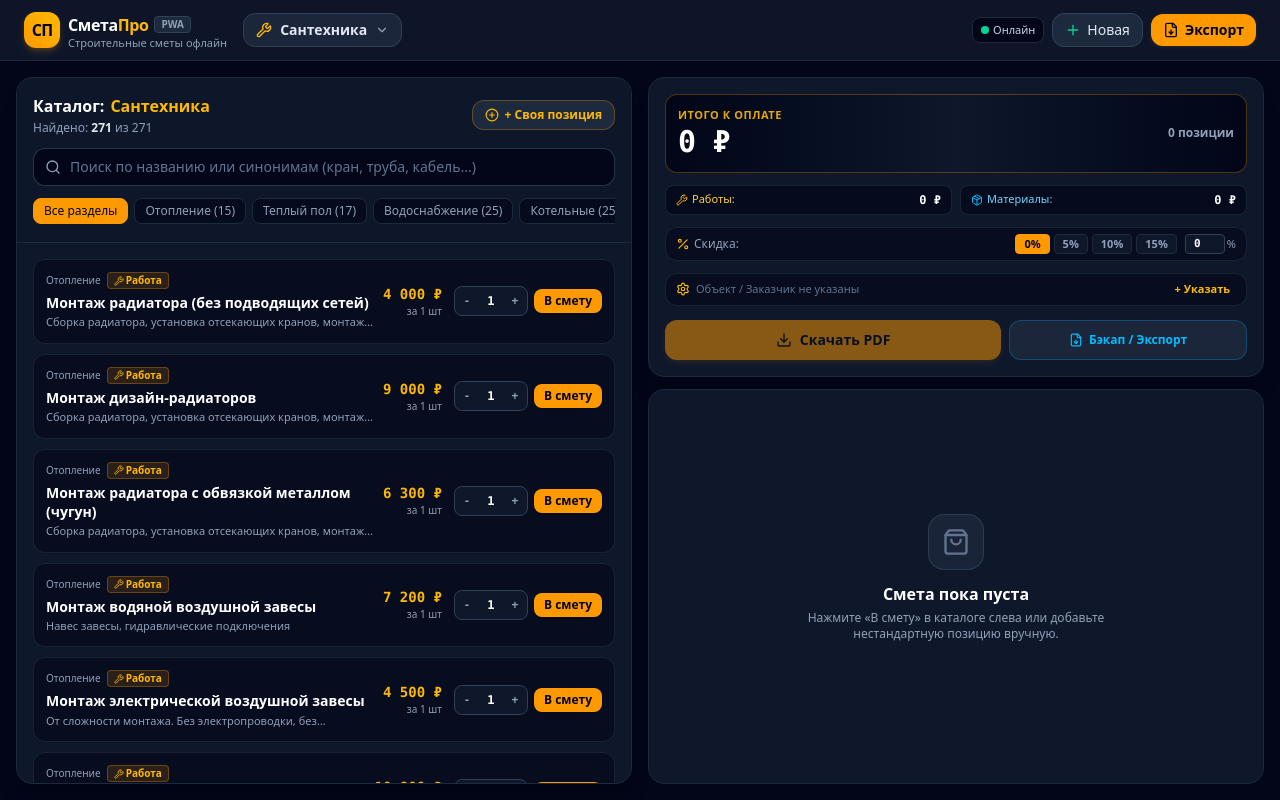
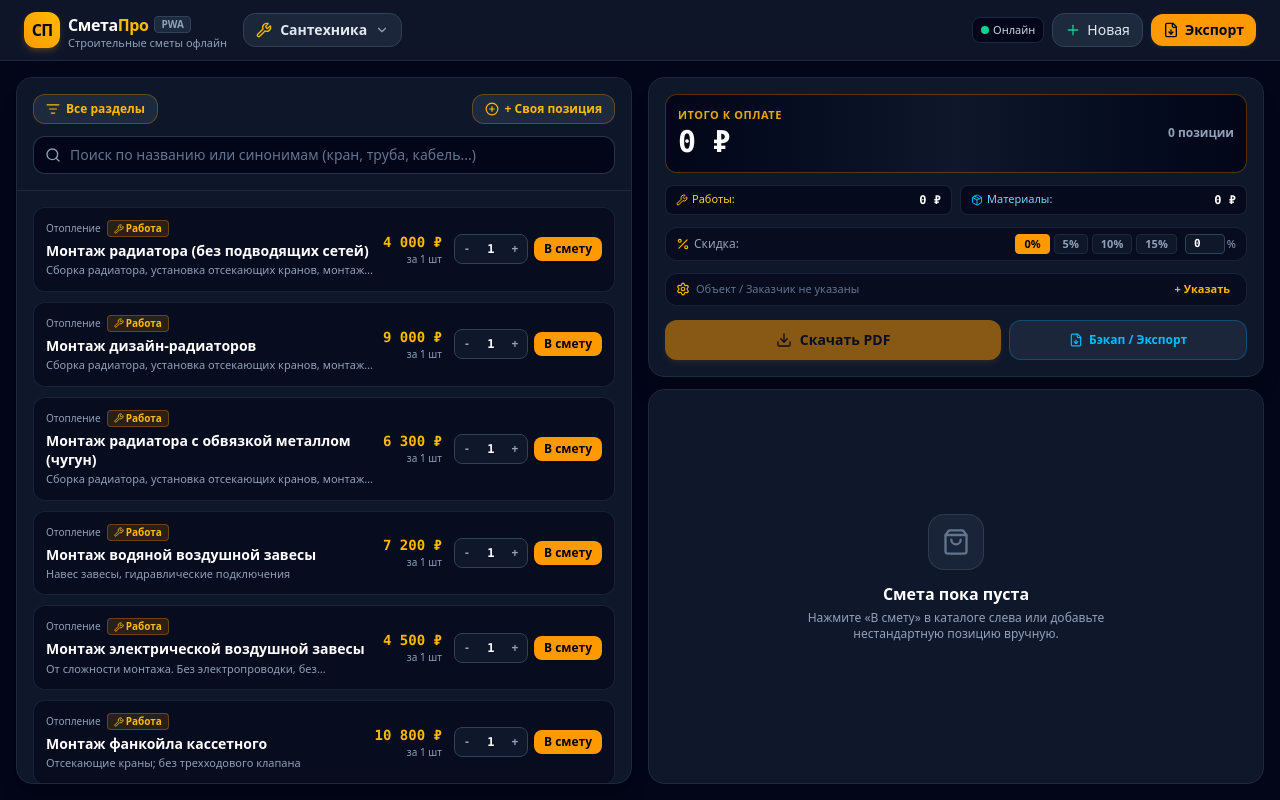
Before and after one commit to getto-dev/checknew, a React (Vite) app: page / in a window 1280 px wide. Built offline with nearby package versions, Linux system fonts and the light colour scheme.

Commit message:
ui: replace catalog category pills with section picker modal

```diff
--- a/src/components/CatalogBrowser.tsx
+++ b/src/components/CatalogBrowser.tsx
@@ -1,5 +1,5 @@
-import React, { useState, useMemo } from 'react';
-import { Search, PlusCircle, X, Filter, Package, Wrench, Check } from 'lucide-react';
+import React, { useEffect, useMemo, useState } from 'react';
+import { Check, Filter, ListFilter, Package, PlusCircle, Search, Wrench, X } from 'lucide-react';
 import { CatalogItem, EstimateItem } from '../types';
 import { formatCurrency } from '../services/exportService';
 import { searchCatalogItems } from '../services/smartSearch';
@@ -11,7 +11,6 @@ interface CatalogBrowserProps {
   activeEstimateItems: EstimateItem[];
   onAddItem: (item: CatalogItem, quantity: number) => void;
   onOpenCustomModal: () => void;
-  profileName: string;
 }
 
 export const CatalogBrowser: React.FC<CatalogBrowserProps> = ({
@@ -20,14 +19,19 @@ export const CatalogBrowser: React.FC<CatalogBrowserProps> = ({
   activeEstimateItems,
   onAddItem,
   onOpenCustomModal,
-  profileName,
 }) => {
   const [searchQuery, setSearchQuery] = useState('');
   const [selectedCategory, setSelectedCategory] = useState<string>('all');
+  const [isCategoryModalOpen, setIsCategoryModalOpen] = useState(false);
   const [itemQuantities, setItemQuantities] = useState<Record<string, number>>({});
   const [recentlyAddedId, setRecentlyAddedId] = useState<string | null>(null);
 
-  // Fast map to check if item is already added to estimate
+  useEffect(() => {
+    if (selectedCategory !== 'all' && !categories.includes(selectedCategory)) {
+      setSelectedCategory('all');
+    }
+  }, [categories, selectedCategory]);
+
   const estimateQuantities = useMemo(() => {
     const map = new Map<string, number>();
     for (const item of activeEstimateItems) {
@@ -36,7 +40,6 @@ export const CatalogBrowser: React.FC<CatalogBrowserProps> = ({
     return map;
   }, [activeEstimateItems]);
 
-  // Smart search with Russian stemming, synonyms (slang) & typo tolerance
   const filteredItems = useMemo(() => {
     return searchCatalogItems(
       catalogItems,
@@ -64,10 +67,8 @@ export const CatalogBrowser: React.FC<CatalogBrowserProps> = ({
     const rawQty = itemQuantities[item.id] !== undefined ? itemQuantities[item.id] : 1;
     const qty = normalizeQuantity(rawQty);
     onAddItem(item, qty);
-    // Reset quantity back to 1 for that card
     setItemQuantities((prev) => ({ ...prev, [item.id]: 1 }));
 
-    // Flash feedback
     setRecentlyAddedId(item.id);
     setTimeout(() => {
       setRecentlyAddedId((prev) => (prev === item.id ? null : prev));
@@ -76,22 +77,21 @@ export const CatalogBrowser: React.FC<CatalogBrowserProps> = ({
 
   return (
     <div className="flex flex-col h-full rounded-2xl bg-slate-900 border border-slate-800 shadow-xl overflow-hidden">
-      {/* Pinned Top Bar inside Catalog */}
       <div className="p-3.5 sm:p-4 border-b border-slate-800 bg-slate-900/95 backdrop-blur-xs space-y-3 flex-shrink-0">
-        {/* Title & Custom Item Button */}
         <div className="flex items-center justify-between gap-2">
-          <div className="min-w-0">
-            <h2 className="text-sm sm:text-base font-bold text-white flex items-center gap-1.5 truncate">
-              <span>Каталог:</span>
-              <span className="text-amber-400 truncate">{profileName}</span>
-            </h2>
-            <p className="text-xs text-slate-400 mt-0.5">
-              Найдено: <span className="font-semibold text-slate-200">{filteredItems.length}</span> из {catalogItems.length}
-            </p>
-          </div>
+          <button
+            type="button"
+            onClick={() => setIsCategoryModalOpen(true)}
+            className="flex items-center gap-1.5 px-3 py-1.5 rounded-xl bg-slate-800 hover:bg-slate-700 text-amber-400 border border-amber-500/30 text-xs font-semibold transition active:scale-95 cursor-pointer whitespace-nowrap"
+            title="Выбрать раздел каталога"
+          >
+            <ListFilter className="w-3.5 h-3.5" />
+            <span>Все разделы</span>
+          </button>
 
           <button
             id="add-custom-item-btn"
+            type="button"
             onClick={onOpenCustomModal}
             className="flex items-center gap-1.5 px-3 py-1.5 rounded-xl bg-slate-800 hover:bg-slate-700 text-amber-400 border border-amber-500/30 text-xs font-semibold transition active:scale-95 cursor-pointer whitespace-nowrap flex-shrink-0"
             title="Добавить свою позицию, которой нет в каталоге"
@@ -101,7 +101,6 @@ export const CatalogBrowser: React.FC<CatalogBrowserProps> = ({
           </button>
         </div>
 
-        {/* Search input */}
         <div className="relative">
           <Search className="absolute left-3 top-1/2 -translate-y-1/2 w-4 h-4 text-slate-400" />
           <input
@@ -114,6 +113,7 @@ export const CatalogBrowser: React.FC<CatalogBrowserProps> = ({
           />
           {searchQuery && (
             <button
+              type="button"
               onClick={() => setSearchQuery('')}
               className="absolute right-2.5 top-1/2 -translate-y-1/2 p-1 text-slate-400 hover:text-white rounded-md"
               title="Очистить поиск"
@@ -122,40 +122,8 @@ export const CatalogBrowser: React.FC<CatalogBrowserProps> = ({
             </button>
           )}
         </div>
-
-        {/* Categories horizontal pill list */}
-        <div className="flex gap-1.5 overflow-x-auto pb-0.5 scrollbar-thin scrollbar-thumb-slate-700">
-          <button
-            onClick={() => setSelectedCategory('all')}
-            className={`flex-shrink-0 px-2.5 py-1 rounded-lg text-xs font-medium border transition cursor-pointer ${
-              selectedCategory === 'all'
-                ? 'bg-amber-500 text-slate-950 border-amber-500 font-bold'
-                : 'bg-slate-950/70 border-slate-800 text-slate-400 hover:bg-slate-800 hover:text-slate-300'
-            }`}
-          >
-            Все разделы
-          </button>
-          {categories.map((cat) => {
-            const count = catalogItems.filter((i) => i.category === cat).length;
-            const isCatActive = selectedCategory === cat;
-            return (
-              <button
-                key={cat}
-                onClick={() => setSelectedCategory(cat)}
-                className={`flex-shrink-0 px-2.5 py-1 rounded-lg text-xs font-medium border transition cursor-pointer ${
-                  isCatActive
-                    ? 'bg-amber-500 text-slate-950 border-amber-500 font-bold'
-                    : 'bg-slate-950/70 border-slate-800 text-slate-400 hover:bg-slate-800 hover:text-slate-300'
-                }`}
-              >
-                {cat} ({count})
-              </button>
-            );
-          })}
-        </div>
       </div>
 
-      {/* Catalog Items Scrollable List */}
       <div className="flex-1 overflow-y-auto p-3 sm:p-4 space-y-2.5 min-h-[300px]">
         {filteredItems.length === 0 ? (
           <div className="flex flex-col items-center justify-center py-12 text-center text-slate-400">
@@ -165,6 +133,7 @@ export const CatalogBrowser: React.FC<CatalogBrowserProps> = ({
               Попробуйте другой запрос или добавьте позицию вручную.
             </p>
             <button
+              type="button"
               onClick={onOpenCustomModal}
               className="mt-3 px-3.5 py-1.5 rounded-lg bg-amber-500 text-slate-950 text-xs font-bold transition active:scale-95 cursor-pointer"
             >
@@ -189,15 +158,11 @@ export const CatalogBrowser: React.FC<CatalogBrowserProps> = ({
                     : 'bg-slate-950/60 border-slate-800/80 hover:border-slate-700 hover:bg-slate-800/40'
                 }`}
               >
-                {/* Left: Info & Badges */}
                 <div className="flex-1 min-w-0">
                   <div className="flex flex-wrap items-center gap-1.5 mb-1">
-                    {/* Category */}
                     <span className="text-[10px] text-slate-400 font-medium truncate max-w-[180px]">
                       {item.category}
                     </span>
-
-                    {/* Work vs Material Badge */}
                     <span
                       className={`inline-flex items-center gap-0.5 px-1.5 py-0.2 rounded text-[10px] font-semibold ${
                         isMaterial
@@ -215,8 +180,6 @@ export const CatalogBrowser: React.FC<CatalogBrowserProps> = ({
                         </>
                       )}
                     </span>
-
-                    {/* In estimate indicator */}
                     {inEstimateQty > 0 && (
                       <span className="flex items-center gap-0.5 px-1.5 py-0.2 rounded bg-emerald-500/20 border border-emerald-500/40 text-[10px] text-emerald-400 font-semibold">
                         <Check className="w-3 h-3" />
@@ -236,9 +199,7 @@ export const CatalogBrowser: React.FC<CatalogBrowserProps> = ({
                   )}
                 </div>
 
-                {/* Right: Price & Stepper Add */}
                 <div className="flex items-center justify-between sm:justify-end gap-3 pt-2 sm:pt-0 border-t sm:border-t-0 border-slate-800/60 flex-shrink-0">
-                  {/* Price */}
                   <div className="text-left sm:text-right">
                     <div className="text-xs sm:text-sm font-bold text-amber-400 font-mono">
                       {formatCurrency(item.price)}
@@ -248,7 +209,6 @@ export const CatalogBrowser: React.FC<CatalogBrowserProps> = ({
                     </div>
                   </div>
 
-                  {/* Stepper with 0.5 step + Add Button */}
                   <div className="flex items-center gap-1.5">
                     <div className="flex items-center rounded-lg bg-slate-900 border border-slate-700 p-0.5">
                       <button
@@ -295,6 +255,79 @@ export const CatalogBrowser: React.FC<CatalogBrowserProps> = ({
           })
         )}
       </div>
+
+      {isCategoryModalOpen && (
+        <div className="fixed inset-0 z-50 flex items-center justify-center bg-black/75 p-4 backdrop-blur-sm animate-in fade-in duration-200">
+          <div className="w-full max-w-lg rounded-2xl bg-slate-900 border border-slate-800 p-5 sm:p-6 shadow-2xl text-slate-100 relative max-h-[90vh] overflow-y-auto">
+            <div className="flex items-center justify-between pb-4 border-b border-slate-800 mb-4">
+              <div className="flex items-center gap-3">
+                <div className="w-10 h-10 rounded-xl bg-amber-500/15 border border-amber-500/30 text-amber-400 flex items-center justify-center">
+                  <ListFilter className="w-5 h-5" />
+                </div>
+                <div>
+                  <h2 className="text-lg font-bold text-white">Выберите раздел</h2>
+                  <p className="text-xs text-slate-400">Фильтр позиций каталога</p>
+                </div>
+              </div>
+              <button
+                type="button"
+                onClick={() => setIsCategoryModalOpen(false)}
+                className="p-1.5 rounded-lg text-slate-400 hover:text-white hover:bg-slate-800 transition"
+                aria-label="Закрыть"
+              >
+                <X className="w-5 h-5" />
+              </button>
+            </div>
+
+            <div className="space-y-2">
+              <button
+                type="button"
+                onClick={() => {
+                  setSelectedCategory('all');
+                  setIsCategoryModalOpen(false);
+                }}
+                className={`w-full flex items-center justify-between gap-3 rounded-xl border px-3.5 py-3 text-left transition ${
+                  selectedCategory === 'all'
+                    ? 'bg-amber-500/15 border-amber-500/60 text-amber-300'
+                    : 'bg-slate-950 border-slate-700 text-slate-200 hover:bg-slate-800'
+                }`}
+              >
+                <div>
+                  <div className="text-sm font-semibold">Все разделы</div>
+                  <div className="text-[11px] text-slate-400">Все позиции каталога · {catalogItems.length}</div>
+                </div>
+                {selectedCategory === 'all' && <Check className="w-4 h-4 flex-shrink-0" />}
+              </button>
+
+              {categories.map((category) => {
+                const count = catalogItems.filter((item) => item.category === category).length;
+                const isSelected = selectedCategory === category;
+                return (
+                  <button
+                    key={category}
+                    type="button"
+                    onClick={() => {
+                      setSelectedCategory(category);
+                      setIsCategoryModalOpen(false);
+                    }}
+                    className={`w-full flex items-center justify-between gap-3 rounded-xl border px-3.5 py-3 text-left transition ${
+                      isSelected
+                        ? 'bg-amber-500/15 border-amber-500/60 text-amber-300'
+                        : 'bg-slate-950 border-slate-700 text-slate-200 hover:bg-slate-800'
+                    }`}
+                  >
+                    <div className="min-w-0">
+                      <div className="text-sm font-semibold truncate">{category}</div>
+                      <div className="text-[11px] text-slate-400">Позиций: {count}</div>
+                    </div>
+                    {isSelected && <Check className="w-4 h-4 flex-shrink-0" />}
+                  </button>
+                );
+              })}
+            </div>
+          </div>
+        </div>
+      )}
     </div>
   );
 };
```
